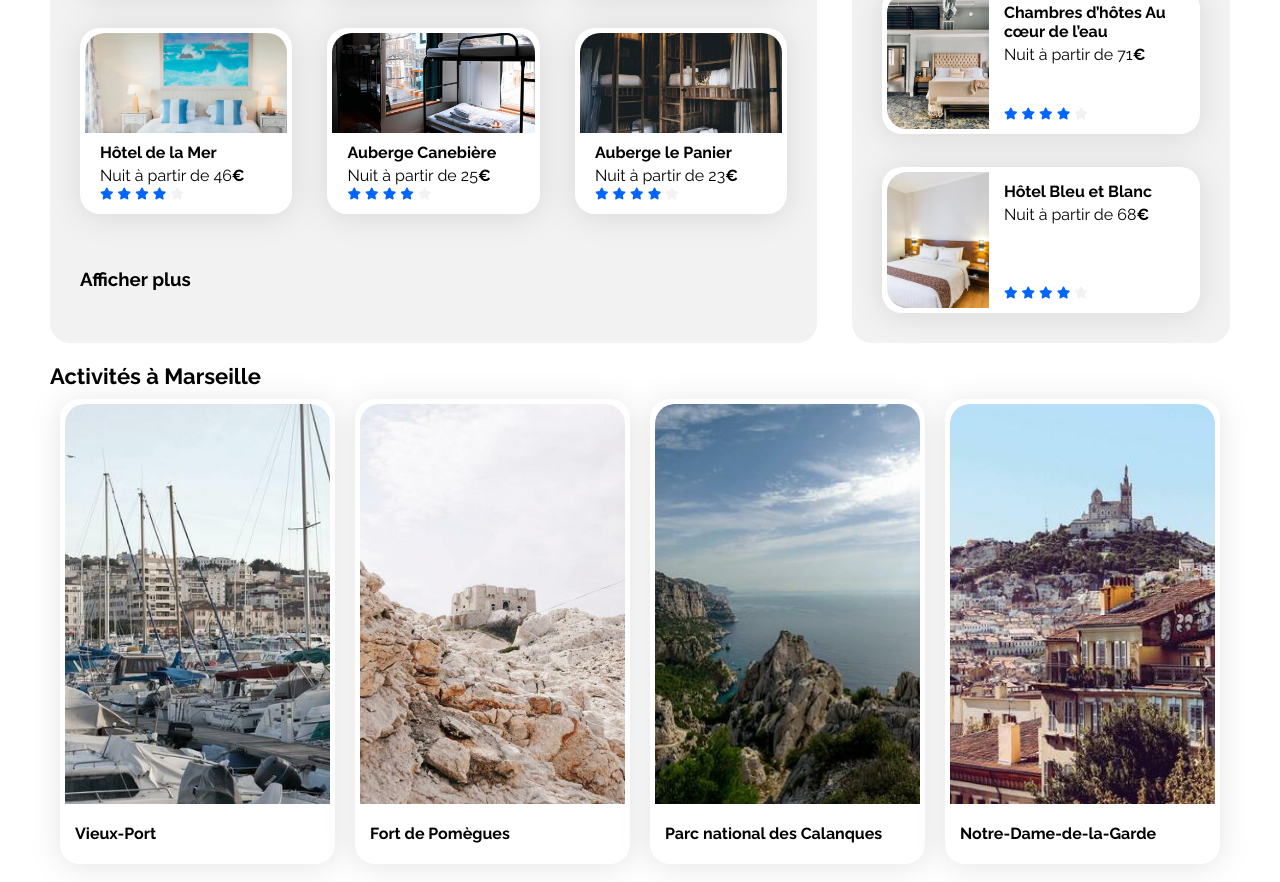
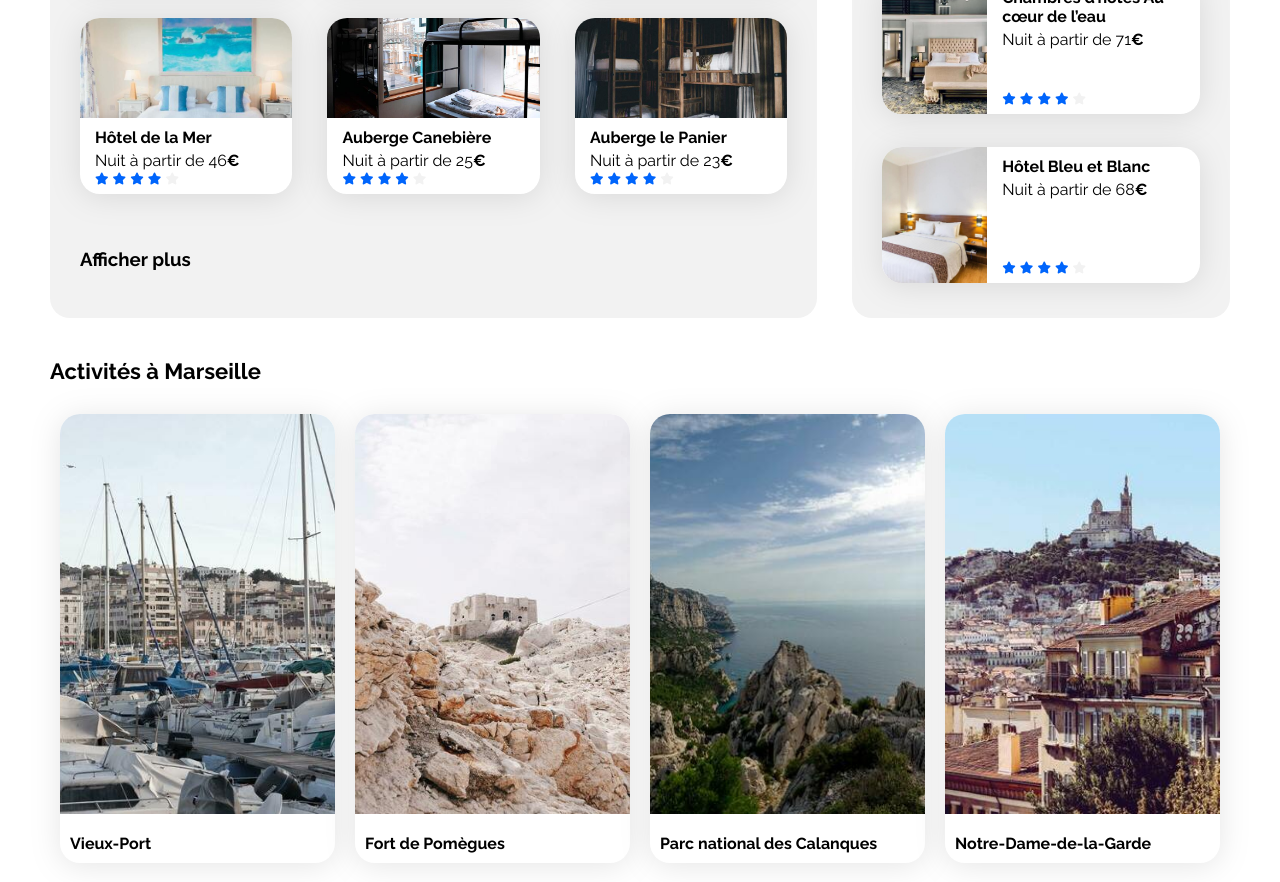
Before and after one commit to louane10/P2, a plain HTML site: page index.html in a window 1280 px wide. Shown: the part 654-1536 px from the top of the page. Drawn offline with Linux system fonts and the light colour scheme.

Commit message:
Mise à jour Cards

```diff
--- a/css/style.css
+++ b/css/style.css
@@ -231,7 +231,6 @@ color: black;
 .card {
     background-color: white;
     border-radius: 20px;
-    padding: 5px;
     filter: drop-shadow(0px 3px 15px rgba(0, 0, 0, 0.1));
 }
 
@@ -364,6 +363,7 @@ color: black;
 
 .activites-cards .card-title {
     padding-left: 10px;
+    padding-bottom: 10px;
 }
 .activites-cards a {
     width: 25%;
@@ -390,7 +390,7 @@ color: black;
     display: flex;
     justify-content: space-between;
 }
-.Activites h1 {
+.Activites h2 {
     padding-top: 20px;
     padding-bottom: 20px;
 }
```
